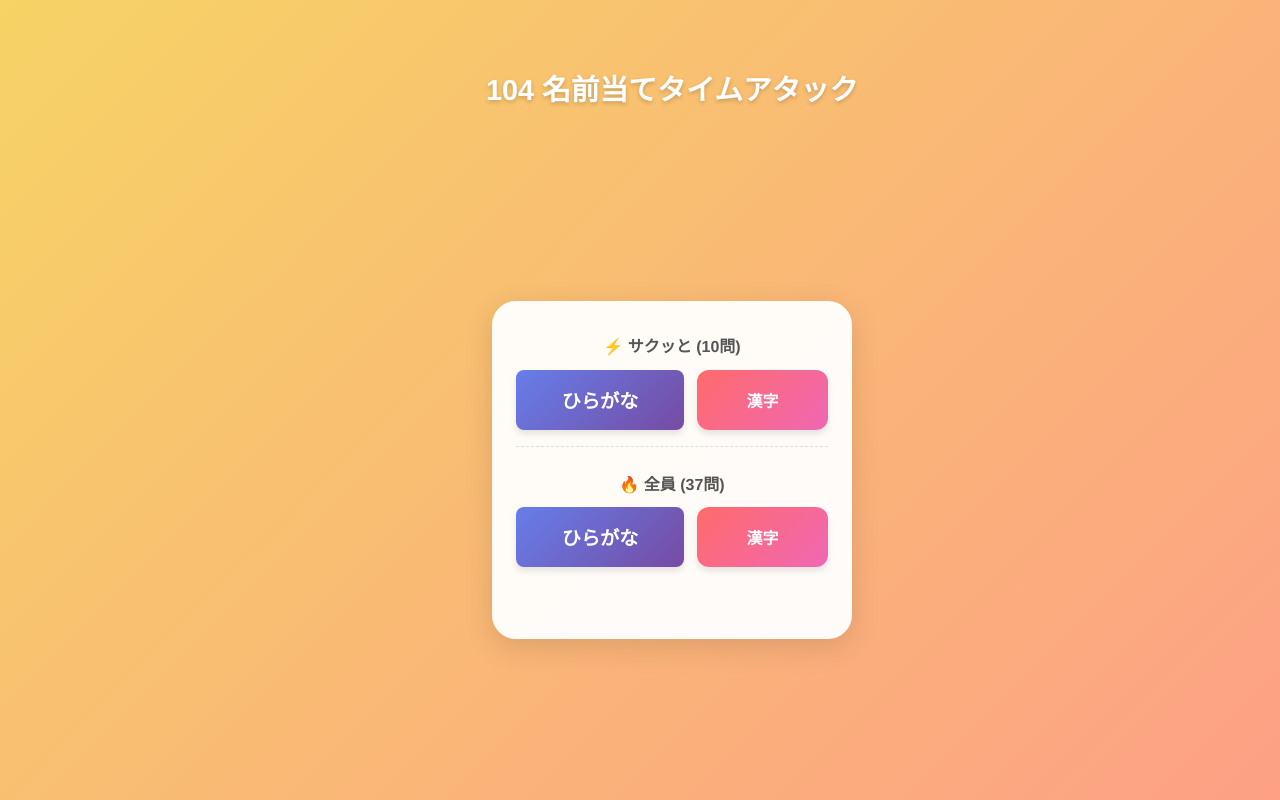
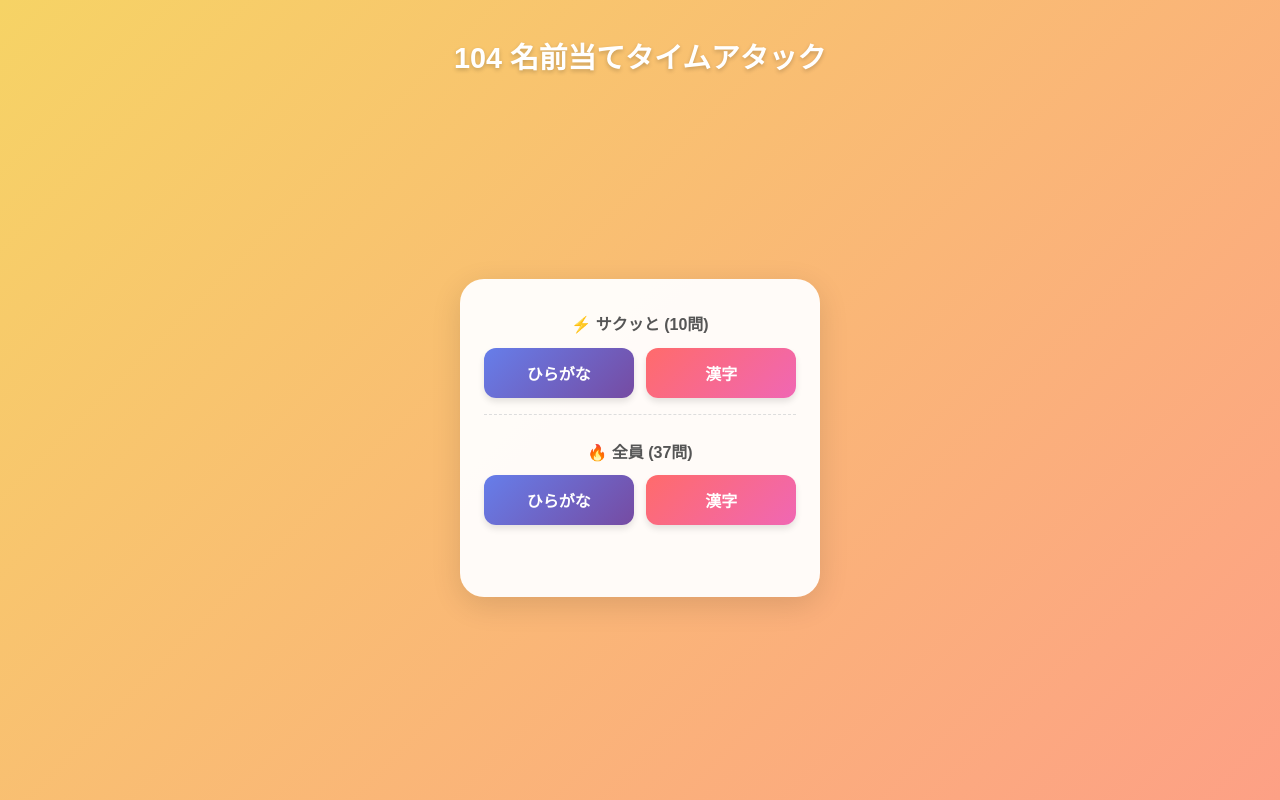
Before and after one commit to hansamubanana-wq/class-104-game, a React (Vite) app: page / in a window 1280 px wide. Built offline with nearby package versions, Linux system fonts and the light colour scheme.

Commit message:
viewport設定の追加とCSSのリファクタリングによる全体デザインの改善

```diff
--- a/index.html
+++ b/index.html
@@ -3,8 +3,7 @@
   <head>
     <meta charset="UTF-8" />
     <link rel="icon" type="image/svg+xml" href="/vite.svg" />
-    <meta name="viewport" content="width=device-width, initial-scale=1.0, maximum-scale=1.0, user-scalable=no" />
-    <title>class-104-game</title>
+   <meta name="viewport" content="width=device-width, initial-scale=1.0, maximum-scale=1.0, user-scalable=no, viewport-fit=cover" />
   </head>
   <body>
     <div id="root"></div>
--- a/src/index.css
+++ b/src/index.css
@@ -1,93 +1,266 @@
-/* 全体の設定 */
-#root {
-  max-width: 1280px;
-  margin: 0 auto;
-  padding: 2rem;
-  text-align: center;
-  font-family: "Helvetica Neue", Arial, "Hiragino Kaku Gothic ProN", "Hiragino Sans", Meiryo, sans-serif;
+/* カスタム色定義 */
+:root {
+  --primary-color: #4a90e2;
+  --primary-grad: linear-gradient(135deg, #667eea 0%, #764ba2 100%);
+  --secondary-grad: linear-gradient(135deg, #ff6b6b 0%, #f067b4 100%);
+  --bg-gradient: linear-gradient(135deg, #f6d365 0%, #fda085 100%);
+  --card-bg: rgba(255, 255, 255, 0.95);
+  --text-color: #333;
+  --shadow-md: 0 8px 30px rgba(0,0,0,0.12);
 }
 
+/* 画面全体を完全に固定する設定 */
+html, body {
+  margin: 0;
+  padding: 0;
+  width: 100%;
+  height: 100%;
+  overflow: hidden; /* スクロールを禁止 */
+  position: fixed; /* 画面を固定 */
+
+  font-family: "Hiragino Kaku Gothic ProN", "Noto Sans JP", sans-serif;
+  background: var(--bg-gradient);
+  background-size: cover;
+  color: var(--text-color);
+
+  /* スマホ特有の操作を無効化 */
+  touch-action: none;
+  -webkit-user-select: none; /* 長押し選択などを禁止 */
+  user-select: none;
+  -webkit-font-smoothing: antialiased;
+}
+
+#root {
+  width: 100%;
+  height: 100%;
+}
+
+/* プログレスバー */
+.progress-bar-container {
+  position: fixed;
+  top: 0;
+  left: 0;
+  width: 100%;
+  height: 6px;
+  background-color: rgba(255,255,255,0.3);
+  z-index: 100;
+}
+
+.progress-bar-fill {
+  height: 100%;
+  background-color: #06C755;
+  width: 0%;
+  transition: width 0.3s ease-out;
+  box-shadow: 0 0 10px rgba(6, 199, 85, 0.5);
+}
+
+/* メインコンテナ */
 .container {
   display: flex;
   flex-direction: column;
   align-items: center;
   justify-content: center;
-  min-height: 80vh;
+  width: 100%;
+  height: 100%; /* 画面いっぱい */
+  padding: 1rem;
+  box-sizing: border-box;
 }
 
 h1 {
-  font-size: 1.5rem;
-  margin-bottom: 2rem;
-  color: #333;
+  font-size: clamp(1.1rem, 4.5vw, 1.5rem); /* 少し小さめに調整 */
+  font-weight: 900;
+  color: white;
+  margin-bottom: 1rem;
+  text-shadow: 0 2px 4px rgba(0,0,0,0.2);
+  text-align: center;
+  width: 100%;
+  pointer-events: none; /* 文字を選択できないようにする */
 }
 
-/* ボタンのデザイン */
-.btn-primary {
-  background-color: #0070f3;
-  color: white;
-  border: none;
-  padding: 1rem 2rem;
-  font-size: 1.2rem;
-  border-radius: 8px;
-  cursor: pointer;
-  transition: background 0.3s;
-  font-weight: bold;
+h2 { margin-top: 0; color: var(--primary-color); }
+.sub-title { font-weight: bold; color: #666; margin-top: -10px; margin-bottom: 20px; }
+
+/* カード共通 */
+.start-screen, .game-screen, .result-screen {
+  background: var(--card-bg);
+  padding: 1.5rem; /* パディングを調整 */
+  border-radius: 20px;
+  box-shadow: var(--shadow-md);
+  width: 100%;
+  max-width: 350px; /* 横幅制限 */
+  box-sizing: border-box;
+  text-align: center;
+  animation: fadeIn 0.4s ease-out;
+
+  /* カードの中身だけは操作可能にする */
+  pointer-events: auto;
+  touch-action: manipulation;
 }
 
-.btn-primary:hover {
-  background-color: #0051a2;
+@keyframes fadeIn {
+  from { opacity: 0; transform: scale(0.95); }
+  to { opacity: 1; transform: scale(1); }
 }
 
-/* 問題カードのデザイン */
+/* 揺れるアニメーション */
+.shake {
+  animation: shake 0.4s cubic-bezier(.36,.07,.19,.97) both;
+}
+
+@keyframes shake {
+  10%, 90% { transform: translate3d(-2px, 0, 0); }
+  20%, 80% { transform: translate3d(4px, 0, 0); }
+  30%, 50%, 70% { transform: translate3d(-6px, 0, 0); }
+  40%, 60% { transform: translate3d(6px, 0, 0); }
+}
+
+.input-error {
+  border-color: #ff6b6b !important;
+  background-color: #fff0f0 !important;
+  color: #e00;
+}
+
+/* モード選択エリア */
+.section-group {
+  margin-bottom: 1rem;
+  border-bottom: 1px dashed #ddd;
+  padding-bottom: 0.8rem;
+}
+.section-group:last-of-type { border-bottom: none; }
+
+.section-group h3 {
+  margin: 0 0 0.5rem 0;
+  font-size: 0.9rem;
+  color: #555;
+  display: flex;
+  align-items: center;
+  justify-content: center;
+}
+
+.button-row { display: flex; gap: 0.6rem; justify-content: center; }
+
+/* ボタン */
+button {
+  border: none;
+  padding: 0.8rem 0;
+  font-size: 0.95rem;
+  font-weight: bold;
+  border-radius: 10px;
+  cursor: pointer;
+  transition: all 0.2s ease;
+  width: 100%;
+  color: white;
+  box-shadow: 0 3px 5px rgba(0,0,0,0.1);
+  touch-action: manipulation;
+}
+button:active { transform: scale(0.96); }
+
+.btn-primary { background: var(--primary-grad); }
+.btn-secondary { background: var(--secondary-grad); }
+.btn-text {
+  background: none;
+  color: #888;
+  box-shadow: none;
+  font-size: 0.75rem;
+  margin-top: 0.8rem;
+  text-decoration: underline;
+}
+
+/* ゲーム画面パーツ */
 .question-card {
-  background-color: #fff;
-  border: 2px solid #eaeaea;
-  border-radius: 10px;
-  padding: 3rem;
-  width: 100%;
-  max-width: 400px;
-  margin-bottom: 2rem;
-  box-shadow: 0 4px 6px rgba(0,0,0,0.1);
+  background: transparent;
+  border: none;
+  padding: 0;
+  margin: 0;
 }
 
 .student-number {
-  font-size: 4rem;
-  margin: 0;
-  color: #222;
+  font-size: clamp(3.5rem, 12vw, 5rem); /* はみ出し防止調整 */
+  margin: 0.5rem 0 1.5rem 0;
+  color: var(--primary-color);
+  font-weight: 900;
+  line-height: 1;
+  letter-spacing: -2px;
 }
 
-/* 入力エリア */
-.input-area input {
-  padding: 1rem;
-  font-size: 1.2rem;
-  border: 2px solid #ccc;
+.header-info {
+  display: flex;
+  justify-content: space-between;
+  margin-bottom: 0.8rem;
+  font-weight: bold;
+  color: #666;
+  font-size: 0.8rem;
+}
+.mode-badge {
+  background: #eee;
+  color: #444;
+  padding: 3px 8px;
   border-radius: 8px;
-  width: 100%;
-  max-width: 300px;
-  text-align: center;
 }
 
+.input-area { width: 100%; margin-bottom: 0.8rem; }
+.input-area input {
+  width: 100%;
+  padding: 0.7rem;
+  font-size: 1.2rem;
+  border: 2px solid transparent;
+  border-radius: 12px;
+  text-align: center;
+  background: #f0f2f5;
+  box-sizing: border-box;
+  font-weight: bold;
+  /* iOSでの拡大防止用 */
+  transform: scale(1);
+}
 .input-area input:focus {
-  border-color: #0070f3;
   outline: none;
+  background: white;
+  border-color: var(--primary-color);
 }
+.hint { font-size: 0.7rem; color: #999; margin-top: 0.4rem; }
 
-.progress {
-  font-size: 1.2rem;
-  margin-bottom: 1rem;
-  font-weight: bold;
+/* 結果画面 */
+.time-display {
+  font-size: clamp(2.5rem, 9vw, 4rem);
+  font-weight: 900;
+  color: var(--primary-color);
+  margin: 0.5rem 0 1rem 0;
+  line-height: 1;
+}
+.share-buttons { display: flex; gap: 0.5rem; margin-bottom: 1rem; }
+.btn-line { background: #06C755; }
+.btn-x { background: #000; }
+.retry-buttons { display: flex; flex-direction: column; gap: 0.5rem; }
+
+/* ランキング */
+.ranking-box {
+  margin-top: 0.8rem;
+  background: #f8f9fa;
+  border-radius: 12px;
+  padding: 0.8rem;
+  width: 100%;
+  box-sizing: border-box;
+  max-height: 150px; /* 高さを制限 */
+  overflow-y: auto; /* 中身だけスクロール可能に */
+  -webkit-overflow-scrolling: touch;
+}
+.ranking-box ul { list-style: none; padding: 0; margin: 0; }
+.ranking-box li {
+  display: flex;
+  justify-content: space-between;
+  padding: 0.4rem 0;
+  border-bottom: 1px dashed #ddd;
+  font-size: 0.8rem;
+}
+.ranking-box li:last-child { border-bottom: none; }
+.rank-left { display: flex; gap: 0.3rem; align-items: center; }
+.rank-num { font-weight: bold; width: 18px; }
+.rank-mode-tag {
+  background: #e9ecef;
+  padding: 2px 5px;
+  border-radius: 4px;
+  font-size: 0.65rem;
   color: #666;
 }
-
-.hint {
-  margin-top: 1rem;
-  color: #888;
-  font-size: 0.9rem;
-}
-
-.result-screen .time-display {
-  font-size: 2.5rem;
-  font-weight: bold;
-  color: #e00;
-  margin: 2rem 0;
-}
+.rank-time { font-family: monospace; font-weight: bold; }
+.ranking-box li.rank-1 .rank-num { color: #f5a623; font-size: 0.9rem; }
```
